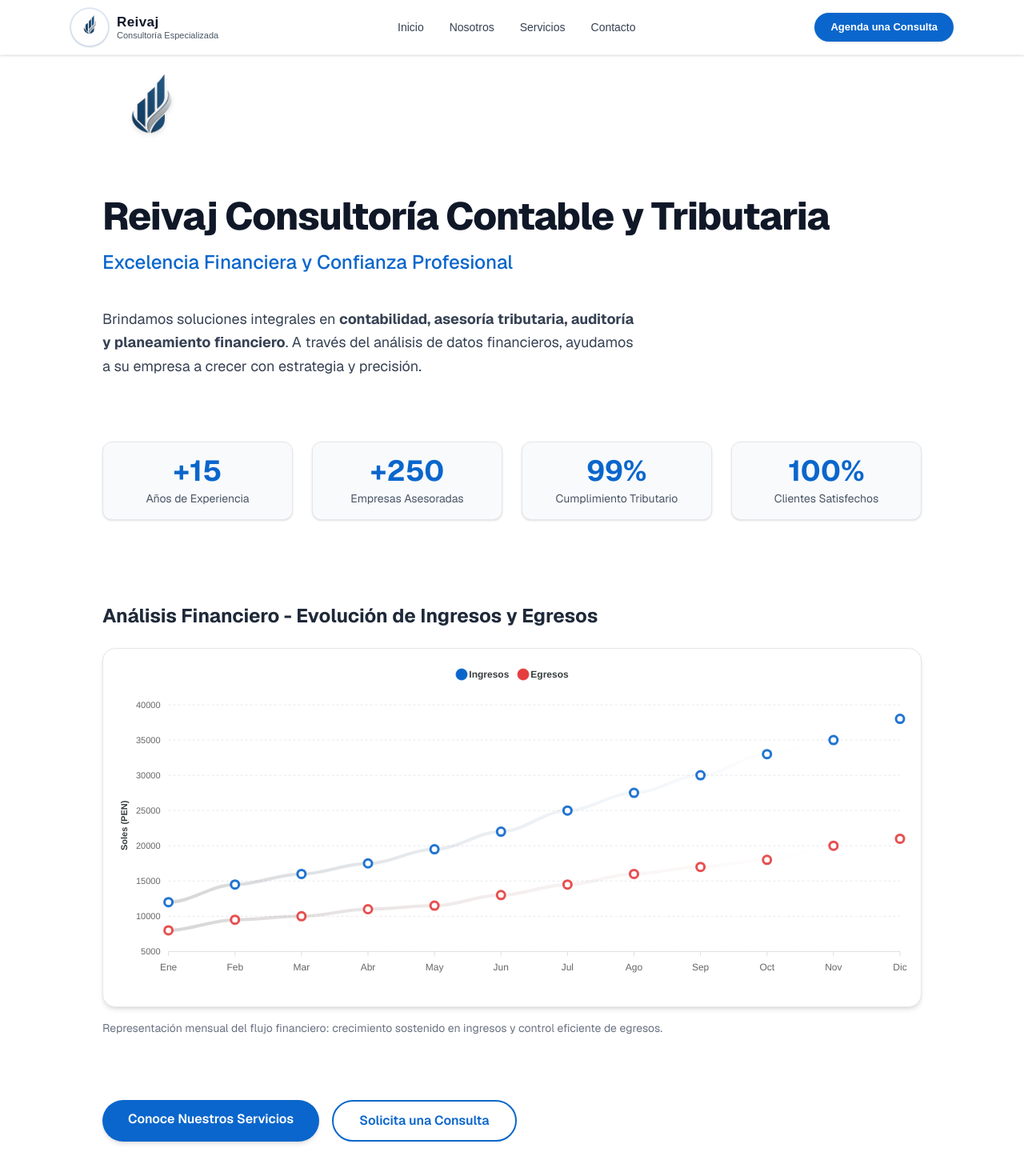
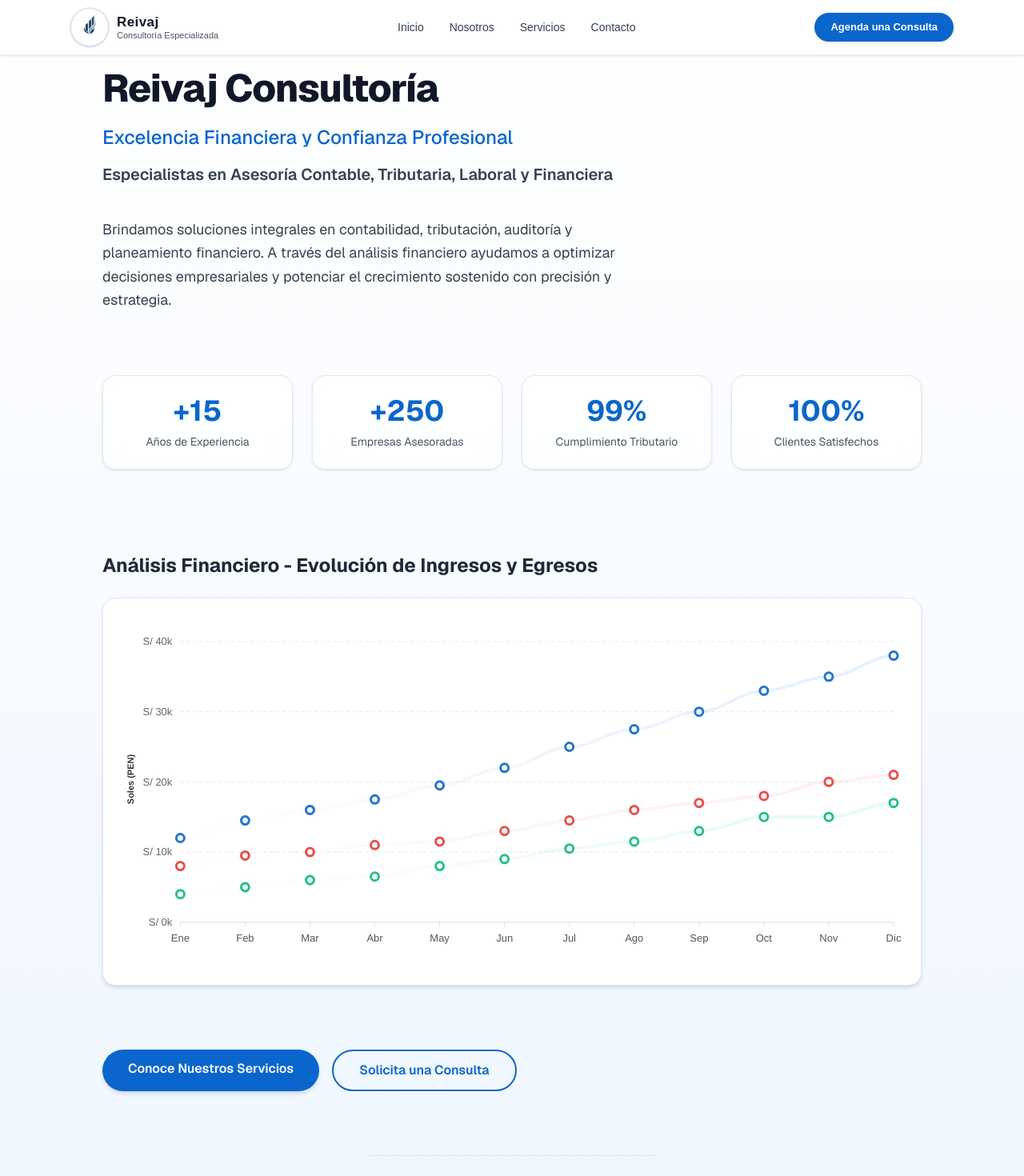
Before and after one commit to Stiph01/reivaj, a Next.js app: page / in a window 1280 px wide. Shown: the top 1470 px of the page at 80% size. Built offline with nearby package versions, Linux system fonts and the light colour scheme.

Commit message:
Update page.js

```diff
--- a/src/app/page.js
+++ b/src/app/page.js
@@ -1,7 +1,6 @@
 "use client";
 import { useEffect, useState } from "react";
 import dynamic from "next/dynamic";
-import Image from "next/image";
 
 const Chart = dynamic(() => import("react-apexcharts"), { ssr: false });
 
@@ -23,145 +22,120 @@ export default function Home() {
       { mes: "Nov", ingresos: 35000, egresos: 20000 },
       { mes: "Dic", ingresos: 38000, egresos: 21000 },
     ];
+
+    const utilidad = data.map((d) => d.ingresos - d.egresos);
     setSeries([
-      { name: "Ingresos", data: data.map((d) => d.ingresos) },
-      { name: "Egresos", data: data.map((d) => d.egresos) },
+      { name: "", data: data.map((d) => d.ingresos) },
+      { name: "", data: data.map((d) => d.egresos) },
+      { name: "", data: utilidad },
     ]);
   }, []);
 
   const options = {
     chart: {
       type: "line",
-      height: 400,
+      height: 420,
+      toolbar: { show: false },
       zoom: { enabled: false },
-      toolbar: { show: false },
+      animations: { enabled: true, easing: "easeinout", speed: 1000 },
     },
-    stroke: {
-      width: 4,
-      curve: "smooth",
-    },
-    colors: ["#0A66CC", "#E53E3E"],
+    stroke: { width: 4, curve: "smooth" },
+    colors: ["#0A66CC", "#E53E3E", "#10B981"],
     dataLabels: { enabled: false },
-    grid: {
-      borderColor: "#e5e7eb",
-      strokeDashArray: 3,
-    },
+    grid: { borderColor: "#e5e7eb", strokeDashArray: 4 },
     markers: {
       size: 5,
       colors: ["#fff"],
-      strokeColors: ["#0A66CC", "#E53E3E"],
+      strokeColors: ["#0A66CC", "#E53E3E", "#10B981"],
       strokeWidth: 3,
-      hover: { size: 7 },
+      hover: { size: 8 },
     },
     xaxis: {
-      type: "category",
       categories: [
-        "Ene",
-        "Feb",
-        "Mar",
-        "Abr",
-        "May",
-        "Jun",
-        "Jul",
-        "Ago",
-        "Sep",
-        "Oct",
-        "Nov",
-        "Dic",
+        "Ene","Feb","Mar","Abr","May","Jun","Jul","Ago","Sep","Oct","Nov","Dic",
       ],
+      labels: { style: { colors: "#555", fontSize: "13px", fontWeight: 500 } },
+    },
+    yaxis: {
+      title: { text: "Soles (PEN)", style: { color: "#333", fontWeight: 600 } },
       labels: {
-        style: { colors: "#666", fontSize: "12px" },
+        style: { colors: "#666", fontSize: "13px" },
+        formatter: (val) => `S/ ${val / 1000}k`,
       },
     },
-    yaxis: {
-      title: { text: "Soles (PEN)" },
-      labels: { style: { colors: "#666" } },
-    },
-    legend: {
-      position: "top",
-      horizontalAlign: "center",
-      fontWeight: 600,
-    },
+    legend: { show: false },
     tooltip: {
       theme: "light",
-      x: { show: true },
-      y: {
-        formatter: (val) => `S/ ${val.toLocaleString("es-PE")}`,
-      },
+      y: { formatter: (val) => `S/ ${val.toLocaleString("es-PE")}` },
     },
     fill: {
       type: "gradient",
       gradient: {
-        shadeIntensity: 1,
+        shade: "light",
+        type: "vertical",
+        shadeIntensity: 0.3,
+        gradientToColors: ["#60A5FA", "#FCA5A5", "#6EE7B7"],
         opacityFrom: 0.4,
-        opacityTo: 0,
+        opacityTo: 0.1,
         stops: [0, 90, 100],
       },
     },
   };
 
   return (
-    <div className="font-sans min-h-screen bg-white text-gray-900 flex flex-col items-center justify-between p-8 sm:p-20">
-      <main className="flex flex-col items-center text-center sm:items-start sm:text-left gap-10 max-w-5xl w-full">
-        <Image
-          src="/images/9486e528-852c-46ba-8212-f7a6f55da614.png"
-          alt="Reivaj Consultoría Contable y Tributaria"
-          width={120}
-          height={120}
-          className="mx-auto sm:mx-0 drop-shadow-md"
-          priority
-        />
+    <div className="font-sans min-h-screen bg-gradient-to-b from-white to-blue-50 text-gray-900 flex flex-col items-center justify-between p-8 sm:p-20">
+      <main className="flex flex-col items-center text-center sm:items-start sm:text-left gap-10 max-w-5xl w-full animate-fadeIn">
 
-        <div className="space-y-3">
+        {/* ENCABEZADO */}
+        <div className="space-y-4 text-center sm:text-left">
           <h1 className="text-4xl sm:text-5xl font-extrabold tracking-tight text-gray-900 leading-tight">
-            Reivaj Consultoría Contable y Tributaria
+            Reivaj Consultoría
           </h1>
           <h2 className="text-xl sm:text-2xl font-medium text-[#0A66CC]">
             Excelencia Financiera y Confianza Profesional
           </h2>
+          <h3 className="text-lg sm:text-xl text-gray-700 font-semibold">
+            Especialistas en Asesoría Contable, Tributaria, Laboral y Financiera
+          </h3>
         </div>
 
+        {/* DESCRIPCIÓN */}
         <p className="text-gray-700 leading-relaxed text-lg max-w-2xl">
-          Brindamos soluciones integrales en{" "}
-          <strong>contabilidad, asesoría tributaria, auditoría y planeamiento financiero</strong>.
-          A través del análisis de datos financieros, ayudamos a su empresa a crecer con estrategia y precisión.
+          Brindamos soluciones integrales en contabilidad, tributación, auditoría y planeamiento financiero.
+          A través del análisis financiero ayudamos a optimizar decisiones empresariales y potenciar el
+          crecimiento sostenido con precisión y estrategia.
         </p>
 
-        {/* KPI RESUMEN */}
-        <div className="grid sm:grid-cols-4 gap-6 mt-10 text-center w-full">
-          <div className="p-4 bg-[#f8fafc] rounded-xl border border-gray-200 shadow-sm">
-            <h3 className="text-4xl font-bold text-[#0A66CC]">+15</h3>
-            <p className="text-sm text-gray-600 mt-1">Años de Experiencia</p>
-          </div>
-          <div className="p-4 bg-[#f8fafc] rounded-xl border border-gray-200 shadow-sm">
-            <h3 className="text-4xl font-bold text-[#0A66CC]">+250</h3>
-            <p className="text-sm text-gray-600 mt-1">Empresas Asesoradas</p>
-          </div>
-          <div className="p-4 bg-[#f8fafc] rounded-xl border border-gray-200 shadow-sm">
-            <h3 className="text-4xl font-bold text-[#0A66CC]">99%</h3>
-            <p className="text-sm text-gray-600 mt-1">Cumplimiento Tributario</p>
-          </div>
-          <div className="p-4 bg-[#f8fafc] rounded-xl border border-gray-200 shadow-sm">
-            <h3 className="text-4xl font-bold text-[#0A66CC]">100%</h3>
-            <p className="text-sm text-gray-600 mt-1">Clientes Satisfechos</p>
+        {/* KPI */}
+        <div className="grid sm:grid-cols-4 gap-6 mt-10 text-center w-full animate-slideUp">
+          {[
+            ["+15", "Años de Experiencia"],
+            ["+250", "Empresas Asesoradas"],
+            ["99%", "Cumplimiento Tributario"],
+            ["100%", "Clientes Satisfechos"],
+          ].map(([v, l]) => (
+            <div
+              key={l}
+              className="p-6 bg-white/80 backdrop-blur-md border border-gray-200 rounded-2xl shadow-sm hover:shadow-lg transition-all duration-300"
+            >
+              <h3 className="text-4xl font-bold text-[#0A66CC]">{v}</h3>
+              <p className="text-sm text-gray-600 mt-2">{l}</p>
+            </div>
+          ))}
+        </div>
+
+        {/* GRAFICO */}
+        <div className="mt-16 w-full animate-fadeIn">
+          <h3 className="text-2xl font-bold text-gray-800 mb-6 text-center sm:text-left">
+            Análisis Financiero - Evolución de Ingresos y Egresos
+          </h3>
+          <div className="w-full bg-white border border-gray-200 rounded-2xl shadow-md p-6">
+            <Chart options={options} series={series} type="line" height={420} />
           </div>
         </div>
 
-        {/* GRAFICO DE ANALISIS FINANCIERO */}
-        <div className="mt-16 w-full">
-          <h3 className="text-2xl font-bold text-gray-800 mb-6 text-center sm:text-left">
-            Análisis Financiero - Evolución de Ingresos y Egresos
-          </h3>
-          <div className="w-full bg-white border border-gray-200 rounded-2xl shadow-md p-4">
-            <Chart options={options} series={series} type="line" height={400} />
-          </div>
-          <p className="text-sm text-gray-500 mt-4 text-center sm:text-left">
-            Representación mensual del flujo financiero: crecimiento sostenido en ingresos y control eficiente de egresos.
-          </p>
-        </div>
-
         {/* CTA */}
-        <div className="flex flex-col sm:flex-row gap-4 mt-10">
+        <div className="flex flex-col sm:flex-row gap-4 mt-10 animate-fadeIn">
           <a
             href="#servicios"
             className="rounded-full bg-[#0A66CC] hover:bg-[#084b99] text-white font-semibold shadow-md px-8 py-3 transition-all duration-300 hover:shadow-lg hover:-translate-y-0.5"
@@ -177,6 +151,7 @@ export default function Home() {
         </div>
       </main>
 
+      {/* FOOTER */}
       <footer className="mt-20 border-t border-gray-200 pt-8 flex flex-wrap justify-center items-center gap-6 text-gray-500 text-sm">
         <a href="#nosotros" className="hover:text-[#0A66CC] transition-colors">
           Sobre Nosotros
@@ -196,6 +171,16 @@ export default function Home() {
           LinkedIn <span className="text-lg">↗</span>
         </a>
       </footer>
+
+      {/* ANIMACIONES TAILWIND */}
+      <style jsx global>{`
+        @keyframes fadeIn {
+          from { opacity: 0; transform: translateY(20px); }
+          to { opacity: 1; transform: translateY(0); }
+        }
+        .animate-fadeIn { animation: fadeIn 1s ease-out; }
+        .animate-slideUp { animation: fadeIn 1.3s ease-out; }
+      `}</style>
     </div>
   );
 }
```
